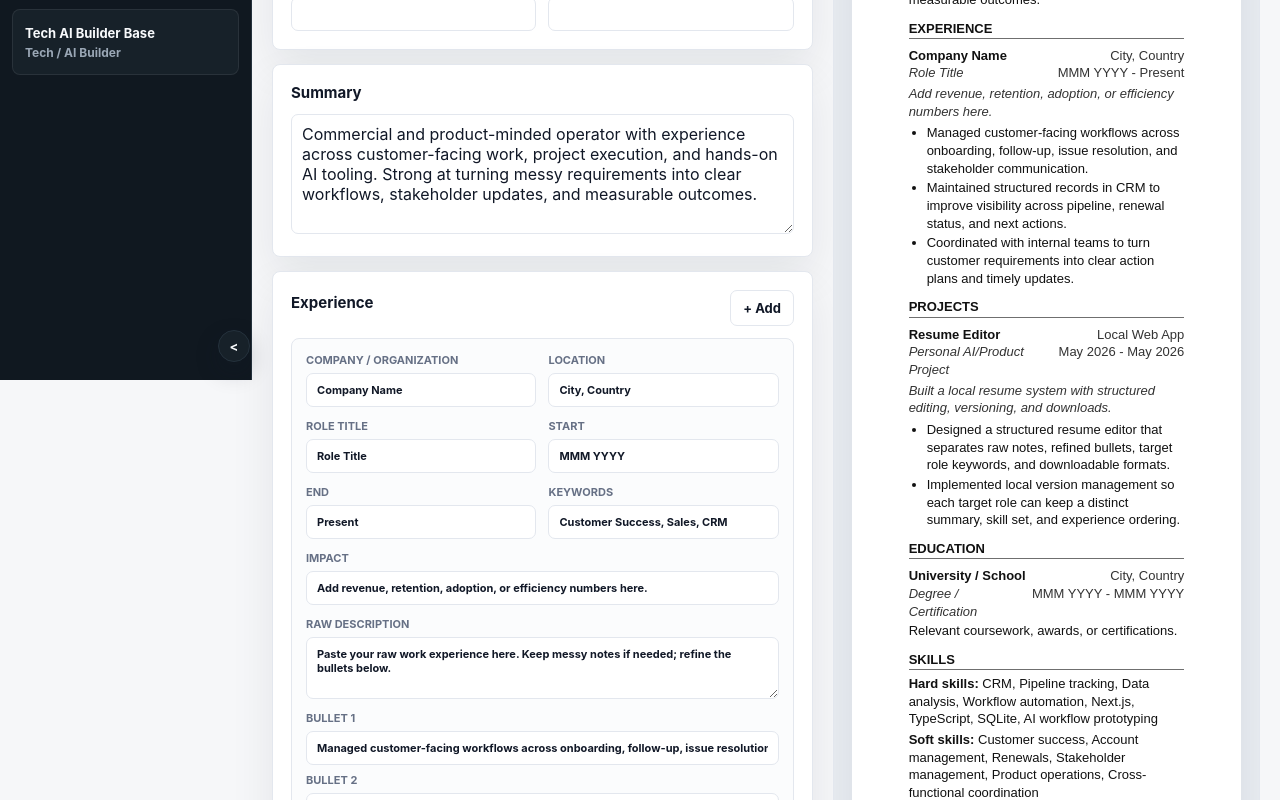
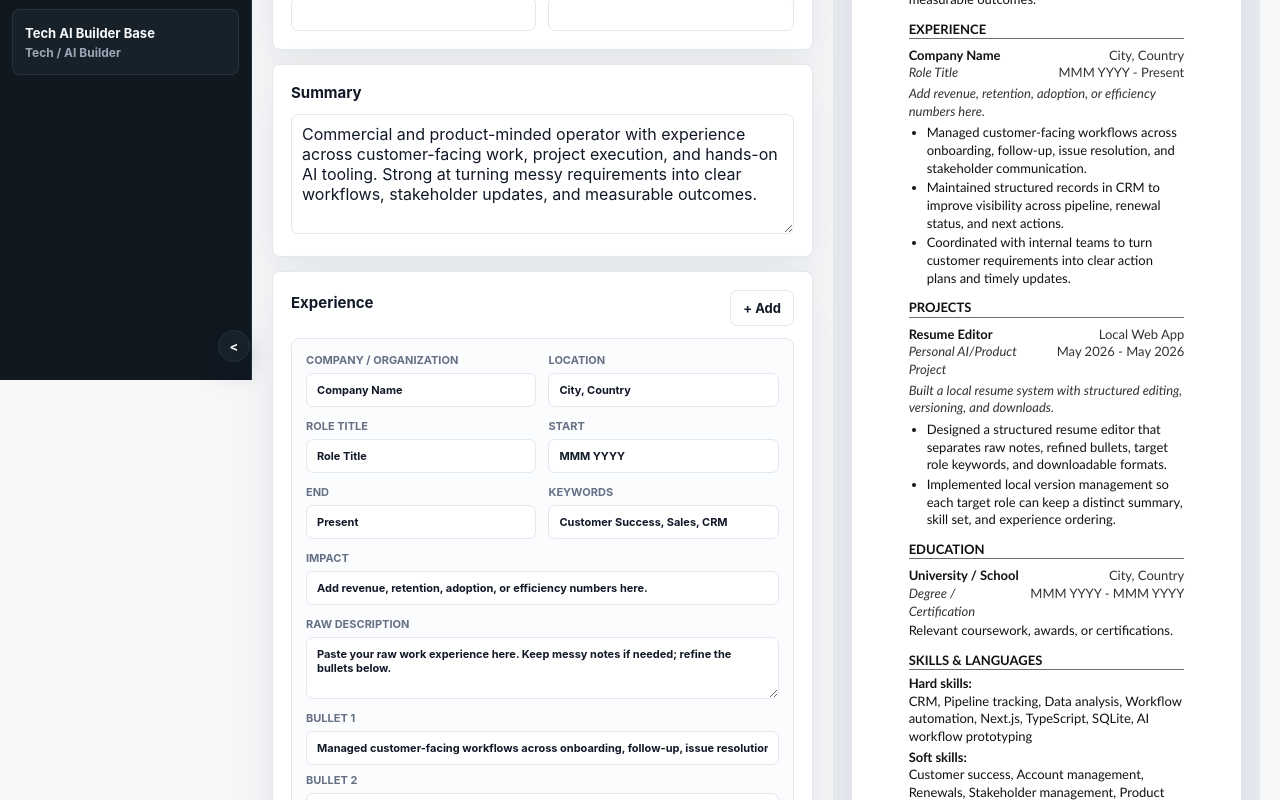
Before and after one commit to loi12346/ats-resume-editor, a Next.js app: page / in a window 1280 px wide. Shown: the part 420-1220 px from the top of the page. Built offline with nearby package versions, Linux system fonts and the light colour scheme.

Commit message:
Add direct one-page PDF export

```diff
--- a/src/app/globals.css
+++ b/src/app/globals.css
@@ -495,7 +495,7 @@ label {
   color: var(--resume-ink);
   padding: 13mm 15mm;
   box-shadow: var(--shadow);
-  font-family: Arial, Helvetica, sans-serif;
+  font-family: Calibri, "Segoe UI", Arial, Helvetica, sans-serif;
   font-size: 13px;
   line-height: 1.36;
 }
@@ -531,6 +531,16 @@ label {
   letter-spacing: 0;
   line-height: 1.4;
   text-transform: uppercase;
+  word-spacing: 0;
+}
+
+.skill-line {
+  display: block;
+}
+
+.skill-line strong,
+.skill-line span {
+  display: block;
 }
 
 .resume-entry {
--- a/src/components/ResumeEditor.tsx
+++ b/src/components/ResumeEditor.tsx
@@ -4,6 +4,7 @@ import { ChangeEvent, useEffect, useRef, useState } from "react";
 
 import { cloneStarterResume } from "@/lib/defaultResume";
 import { buildDocx } from "@/lib/docx";
+import { buildPdf } from "@/lib/pdf";
 import { normalizeResumeData } from "@/lib/resumeData";
 import type { EducationItem, ResumeData, ResumeItem, ResumeListItem, ResumeVersion } from "@/lib/types";
 
@@ -223,8 +224,14 @@ export function ResumeEditor() {
   }
 
   async function printPdf() {
-    saveVersion();
-    window.print();
+    if (!data) return;
+    const saved = saveVersion();
+    const version = saved ?? current;
+    const pdf = buildPdf(normalizeResumeData(data));
+    downloadBlob(
+      new Blob([pdf], { type: "application/pdf" }),
+      `${safeName(version?.name ?? versionName)}.pdf`,
+    );
   }
 
   function exportJson() {
@@ -380,7 +387,7 @@ export function ResumeEditor() {
             <button onClick={deleteCurrent} disabled={!current || isWorking} title="Delete version">
               Delete
             </button>
-            <button onClick={printPdf} disabled={isWorking} title="Open print dialog for PDF">
+            <button onClick={printPdf} disabled={!canDownload || isWorking} title="Download one-page PDF">
               PDF
             </button>
             <button onClick={downloadDocx} disabled={!canDownload || isWorking} title="Download DOCX">
@@ -857,18 +864,23 @@ function ResumePreview({ data }: { data: ResumeData }) {
         <p>{data.summary}</p>
       </ResumeSection>
 
+      {data.experience.length > 0 && (
         <ResumeSection title="Experience">
           {data.experience.map((item) => (
             <ResumeEntry item={item} key={item.id} />
           ))}
         </ResumeSection>
-
+      )}
+
+      {data.projects.length > 0 && (
         <ResumeSection title="Projects">
           {data.projects.map((item) => (
             <ResumeEntry item={item} key={item.id} />
           ))}
         </ResumeSection>
-
+      )}
+
+      {data.education.length > 0 && (
         <ResumeSection title="Education">
           {data.education.map((item) => (
             <div className="resume-entry" key={item.id}>
@@ -890,25 +902,31 @@ function ResumePreview({ data }: { data: ResumeData }) {
             </div>
           ))}
         </ResumeSection>
-
-      <ResumeSection title="Skills">
+      )}
+
+      {(data.hardSkills.length > 0 || data.softSkills.length > 0 || data.languages.length > 0) && (
+        <ResumeSection title="Skills & Languages">
           {data.hardSkills.length > 0 && (
-          <p>
-            <strong>Hard skills:</strong> {data.hardSkills.join(", ")}
-          </p>
+            <SkillLine label="Hard skills" value={data.hardSkills.join(", ")} />
           )}
           {data.softSkills.length > 0 && (
-          <p>
-            <strong>Soft skills:</strong> {data.softSkills.join(", ")}
-          </p>
+            <SkillLine label="Soft skills" value={data.softSkills.join(", ")} />
           )}
           {data.languages.length > 0 && (
-          <p>
-            <strong>Languages:</strong> {data.languages.join(", ")}
-          </p>
+            <SkillLine label="Languages" value={data.languages.join(", ")} />
           )}
         </ResumeSection>
+      )}
     </article>
+  );
+}
+
+function SkillLine({ label, value }: { label: string; value: string }) {
+  return (
+    <p className="skill-line">
+      <strong>{label}:</strong>
+      <span>{value}</span>
+    </p>
   );
 }
 
--- a/src/lib/docx.ts
+++ b/src/lib/docx.ts
@@ -110,7 +110,7 @@ const stylesXml = `<?xml version="1.0" encoding="UTF-8" standalone="yes"?>
 <w:styles xmlns:w="http://schemas.openxmlformats.org/wordprocessingml/2006/main">
   <w:style w:type="paragraph" w:default="1" w:styleId="Normal">
     <w:name w:val="Normal"/>
-    <w:rPr><w:rFonts w:ascii="Arial" w:hAnsi="Arial"/><w:sz w:val="20"/></w:rPr>
+    <w:rPr><w:rFonts w:ascii="Calibri" w:hAnsi="Calibri"/><w:sz w:val="20"/></w:rPr>
     <w:pPr><w:spacing w:after="80" w:line="240" w:lineRule="auto"/></w:pPr>
   </w:style>
   <w:style w:type="paragraph" w:styleId="Title">
--- /dev/null
+++ b/src/lib/pdf.ts
@@ -0,0 +1,274 @@
+import { normalizeResumeData } from "./resumeData";
+import type { ResumeData, ResumeItem } from "./types";
+
+type PdfLine = {
+  text: string;
+  font: "regular" | "bold" | "italic";
+  size: number;
+  x: number;
+  y: number;
+};
+
+type PdfRule = {
+  x1: number;
+  x2: number;
+  y: number;
+};
+
+type DrawState = {
+  lines: PdfLine[];
+  rules: PdfRule[];
+  y: number;
+  fontSize: number;
+};
+
+const pageWidth = 595.28;
+const pageHeight = 841.89;
+const marginX = 42;
+const marginTop = 34;
+const marginBottom = 34;
+const usableWidth = pageWidth - marginX * 2;
+const encoder = new TextEncoder();
+
+export function buildPdf(data: ResumeData) {
+  const normalized = normalizeResumeData(data);
+  const fontSize = fitFontSize(normalized);
+  const state = layoutResume(normalized, fontSize);
+  const content = renderContent(state);
+  return buildPdfDocument(content);
+}
+
+function fitFontSize(data: ResumeData) {
+  let low = 5.8;
+  let high = 10.2;
+
+  for (let index = 0; index < 12; index += 1) {
+    const mid = (low + high) / 2;
+    const state = layoutResume(data, mid);
+    if (state.y >= marginBottom) low = mid;
+    else high = mid;
+  }
+
+  return low;
+}
+
+function layoutResume(data: ResumeData, fontSize: number) {
+  const state: DrawState = {
+    lines: [],
+    rules: [],
+    y: pageHeight - marginTop,
+    fontSize,
+  };
+
+  const nameSize = fontSize * 1.85;
+  const headerSize = fontSize * 0.98;
+  drawCentered(state, data.contact.fullName.toUpperCase(), "bold", nameSize);
+  drawCentered(state, data.contact.headline, "regular", headerSize);
+  drawCentered(
+    state,
+    [data.contact.location, data.contact.email, data.contact.phone, data.contact.links].filter(Boolean).join(" | "),
+    "regular",
+    headerSize,
+  );
+  state.y -= fontSize * 0.7;
+  rule(state);
+  state.y -= fontSize * 0.55;
+
+  section(state, "SUMMARY");
+  paragraph(state, data.summary);
+
+  if (data.experience.length > 0) {
+    section(state, "EXPERIENCE");
+    data.experience.forEach((item) => entry(state, item));
+  }
+
+  if (data.projects.length > 0) {
+    section(state, "PROJECTS");
+    data.projects.forEach((item) => entry(state, item));
+  }
+
+  if (data.education.length > 0) {
+    section(state, "EDUCATION");
+    data.education.forEach((item) => {
+      twoColumn(state, item.school, item.location, "bold");
+      twoColumn(state, item.degree, [item.start, item.end].filter(Boolean).join(" - "), "italic");
+      splitLines(item.details).forEach((line) => paragraph(state, line));
+      state.y -= fontSize * 0.2;
+    });
+  }
+
+  if (data.hardSkills.length > 0 || data.softSkills.length > 0 || data.languages.length > 0) {
+    section(state, "SKILLS & LANGUAGES");
+    if (data.hardSkills.length > 0) labeledParagraph(state, "Hard skills:", data.hardSkills.join(", "));
+    if (data.softSkills.length > 0) labeledParagraph(state, "Soft skills:", data.softSkills.join(", "));
+    if (data.languages.length > 0) labeledParagraph(state, "Languages:", data.languages.join(", "));
+  }
+
+  return state;
+}
+
+function section(state: DrawState, title: string) {
+  state.y -= state.fontSize * 0.65;
+  addLine(state, title, "bold", state.fontSize * 1.02, marginX);
+  rule(state);
+  state.y -= state.fontSize * 0.35;
+}
+
+function entry(state: DrawState, item: ResumeItem) {
+  twoColumn(state, item.organization, item.location, "bold");
+  twoColumn(state, item.role, [item.start, item.end].filter(Boolean).join(" - "), "italic");
+  if (item.impact) paragraph(state, item.impact, "italic");
+  item.bullets.filter(Boolean).forEach((bullet) => bulletLine(state, bullet));
+  state.y -= state.fontSize * 0.25;
+}
+
+function labeledParagraph(state: DrawState, label: string, text: string) {
+  addLine(state, label, "bold", state.fontSize, marginX);
+  paragraph(state, text);
+}
+
+function paragraph(state: DrawState, text: string, font: PdfLine["font"] = "regular") {
+  wrapText(text, usableWidth, state.fontSize, font).forEach((line) => addLine(state, line, font, state.fontSize, marginX));
+}
+
+function bulletLine(state: DrawState, text: string) {
+  const bulletX = marginX + state.fontSize * 0.6;
+  const textX = marginX + state.fontSize * 1.9;
+  const width = usableWidth - state.fontSize * 1.9;
+  const lines = wrapText(text, width, state.fontSize, "regular");
+  lines.forEach((line, index) => {
+    if (index === 0) addRawLine(state, "-", "regular", state.fontSize, bulletX, state.y);
+    addRawLine(state, line, "regular", state.fontSize, textX, state.y);
+    state.y -= lineHeight(state.fontSize);
+  });
+}
+
+function twoColumn(state: DrawState, left: string, right: string, font: PdfLine["font"]) {
+  const rightWidth = right ? textWidth(right, state.fontSize, "regular") : 0;
+  const leftWidth = usableWidth - rightWidth - 14;
+  const leftLines = wrapText(left, leftWidth, state.fontSize, font);
+
+  leftLines.forEach((line, index) => {
+    addRawLine(state, line, font, state.fontSize, marginX, state.y);
+    if (index === 0 && right) {
+      addRawLine(state, right, "regular", state.fontSize, pageWidth - marginX - rightWidth, state.y);
+    }
+    state.y -= lineHeight(state.fontSize);
+  });
+}
+
+function drawCentered(state: DrawState, text: string, font: PdfLine["font"], size: number) {
+  if (!text) return;
+  const x = (pageWidth - textWidth(text, size, font)) / 2;
+  addLine(state, text, font, size, x);
+}
+
+function addLine(state: DrawState, text: string, font: PdfLine["font"], size: number, x: number) {
+  addRawLine(state, text, font, size, x, state.y);
+  state.y -= lineHeight(size);
+}
+
+function addRawLine(state: DrawState, text: string, font: PdfLine["font"], size: number, x: number, y: number) {
+  if (!text) return;
+  state.lines.push({ text, font, size, x, y });
+}
+
+function rule(state: DrawState) {
+  state.rules.push({ x1: marginX, x2: pageWidth - marginX, y: state.y });
+  state.y -= state.fontSize * 0.25;
+}
+
+function wrapText(text: string, maxWidth: number, size: number, font: PdfLine["font"]) {
+  const words = text.split(/\s+/).filter(Boolean);
+  const lines: string[] = [];
+  let line = "";
+
+  words.forEach((word) => {
+    const next = line ? `${line} ${word}` : word;
+    if (textWidth(next, size, font) <= maxWidth || !line) {
+      line = next;
+    } else {
+      lines.push(line);
+      line = word;
+    }
+  });
+
+  if (line) lines.push(line);
+  return lines;
+}
+
+function lineHeight(size: number) {
+  return size * 1.18;
+}
+
+function textWidth(text: string, size: number, font: PdfLine["font"]) {
+  const factor = font === "bold" ? 0.56 : 0.52;
+  return toPdfText(text).length * size * factor;
+}
+
+function splitLines(value: string) {
+  return value
+    .split(/\r?\n/)
+    .map((line) => line.trim())
+    .filter(Boolean);
+}
+
+function renderContent(state: DrawState) {
+  const commands: string[] = ["0 0 0 rg", "0.5 w"];
+
+  state.rules.forEach((item) => {
+    commands.push(`${n(item.x1)} ${n(item.y)} m ${n(item.x2)} ${n(item.y)} l S`);
+  });
+
+  state.lines.forEach((line) => {
+    const font = line.font === "bold" ? "F2" : line.font === "italic" ? "F3" : "F1";
+    commands.push(`BT /${font} ${n(line.size)} Tf ${n(line.x)} ${n(line.y)} Td (${escapePdf(line.text)}) Tj ET`);
+  });
+
+  return commands.join("\n");
+}
+
+function buildPdfDocument(content: string) {
+  const objects = [
+    "<< /Type /Catalog /Pages 2 0 R >>",
+    "<< /Type /Pages /Kids [3 0 R] /Count 1 >>",
+    `<< /Type /Page /Parent 2 0 R /MediaBox [0 0 ${pageWidth} ${pageHeight}] /Resources << /Font << /F1 5 0 R /F2 6 0 R /F3 7 0 R >> >> /Contents 4 0 R >>`,
+    `<< /Length ${encoder.encode(content).length} >>\nstream\n${content}\nendstream`,
+    "<< /Type /Font /Subtype /Type1 /BaseFont /Calibri >>",
+    "<< /Type /Font /Subtype /Type1 /BaseFont /Calibri-Bold >>",
+    "<< /Type /Font /Subtype /Type1 /BaseFont /Calibri-Italic >>",
+  ];
+
+  let pdf = "%PDF-1.4\n";
+  const offsets = [0];
+  objects.forEach((object, index) => {
+    offsets.push(encoder.encode(pdf).length);
+    pdf += `${index + 1} 0 obj\n${object}\nendobj\n`;
+  });
+
+  const xrefOffset = encoder.encode(pdf).length;
+  pdf += `xref\n0 ${objects.length + 1}\n0000000000 65535 f \n`;
+  offsets.slice(1).forEach((offset) => {
+    pdf += `${String(offset).padStart(10, "0")} 00000 n \n`;
+  });
+  pdf += `trailer\n<< /Size ${objects.length + 1} /Root 1 0 R >>\nstartxref\n${xrefOffset}\n%%EOF`;
+
+  return encoder.encode(pdf);
+}
+
+function escapePdf(value: string) {
+  return toPdfText(value).replace(/\\/g, "\\\\").replace(/\(/g, "\\(").replace(/\)/g, "\\)");
+}
+
+function toPdfText(value: string) {
+  return value
+    .replace(/[–—]/g, "-")
+    .replace(/[“”]/g, '"')
+    .replace(/[‘’]/g, "'")
+    .replace(/•/g, "-")
+    .replace(/[^\x20-\x7e]/g, "");
+}
+
+function n(value: number) {
+  return value.toFixed(2).replace(/\.?0+$/, "");
+}
```
Lines whose indentation alone changed are shown as unchanged.
